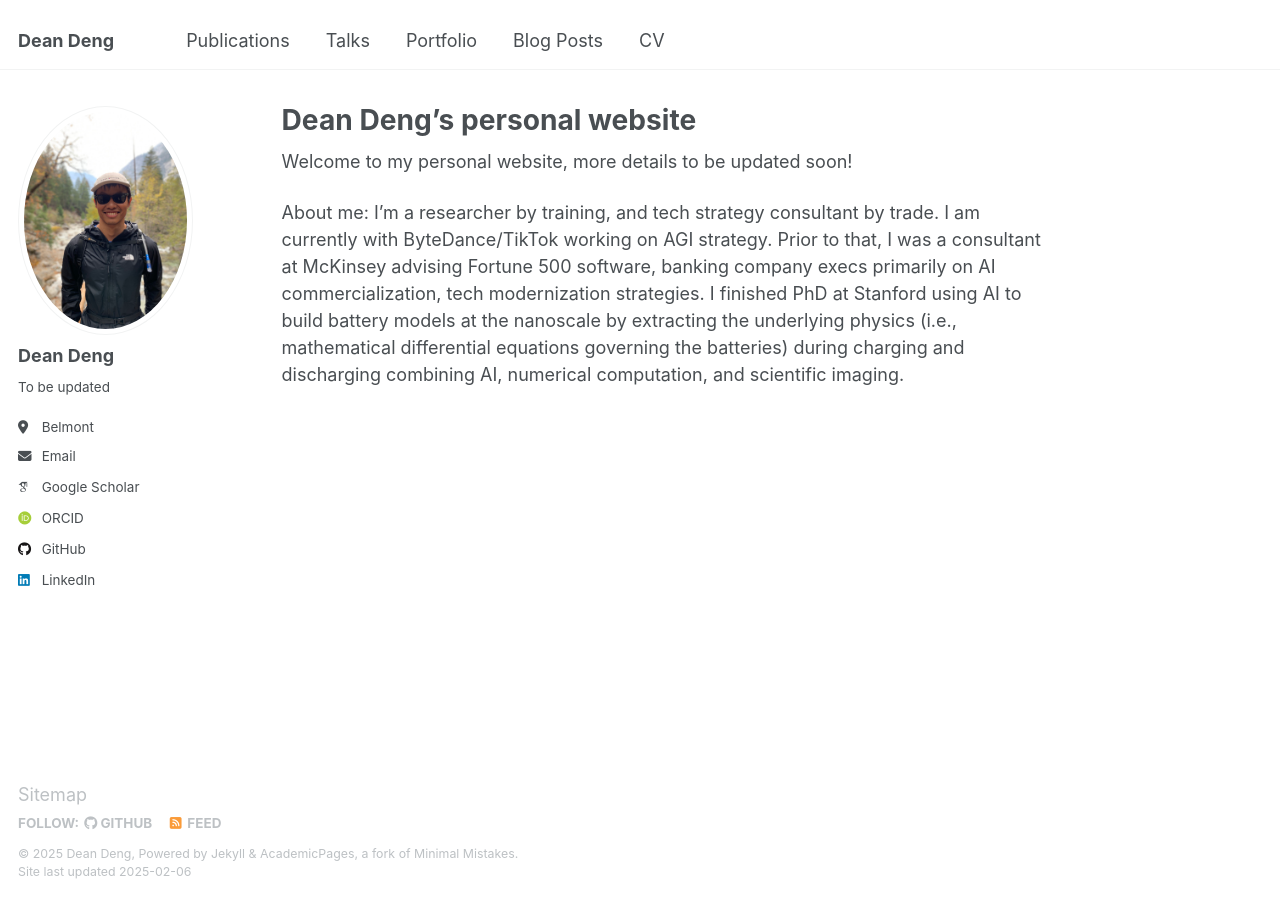
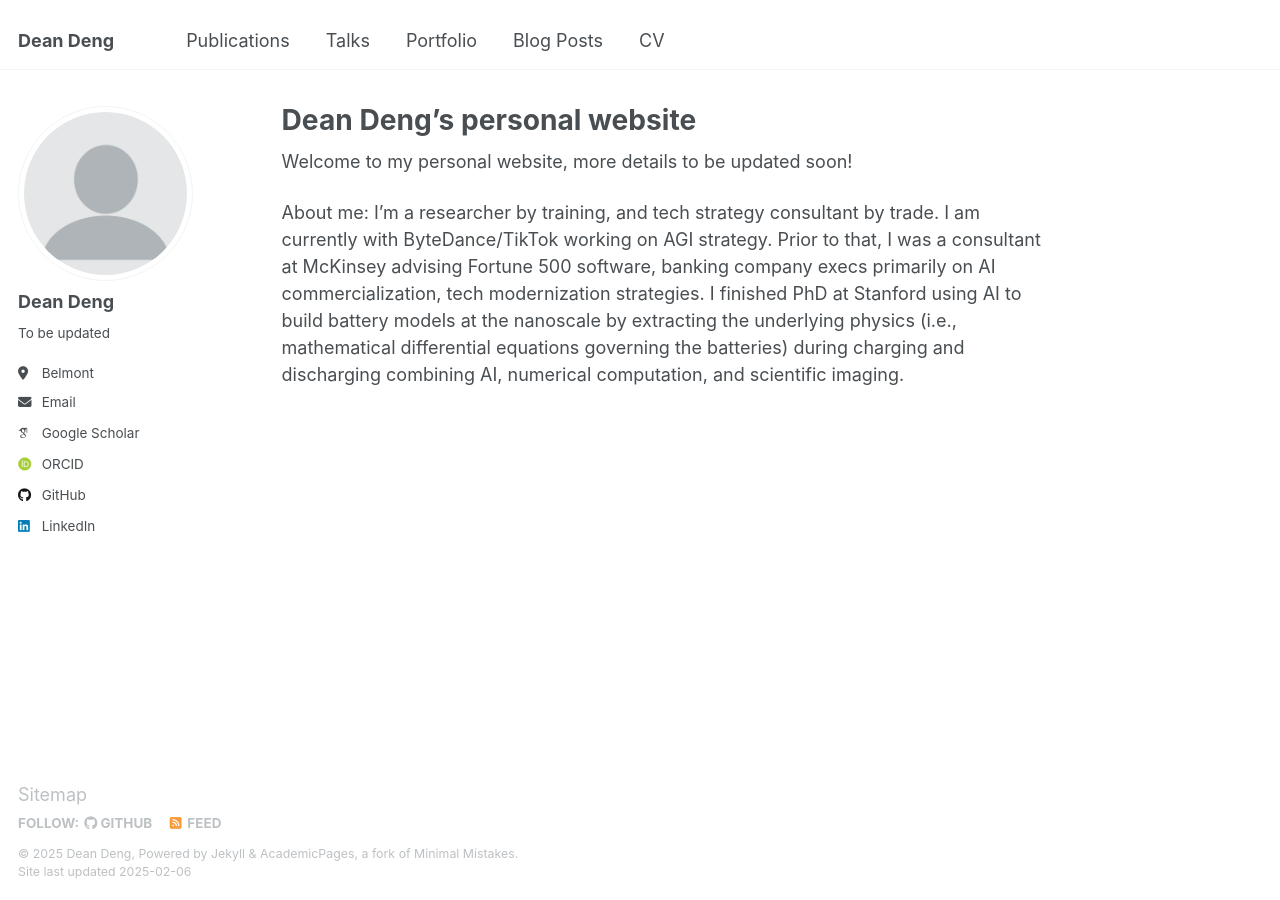
Before and after one commit to dhtdean/home, a Jekyll site: the page built from _pages/about.md, in a window 1280 px wide. Built offline with Jekyll 4.4.1, drawn with Linux system fonts in a browser that asks for light colours; some web fonts are replaced.

Commit message:
Update _config.yml

```diff
--- a/_config.yml
+++ b/_config.yml
@@ -13,7 +13,7 @@
 title_separator          : "-"
 name                     : &name "Dean Deng"
 description              : &description "personal page"
-URL                      : https://dhtdean.github.io/home/ # the base hostname & protocol for your site e.g. "https://[your GitHub username].github.io"
+URL                      : "https://dhtdean.github.io/home/" # the base hostname & protocol for your site e.g. "https://[your GitHub username].github.io"
 baseurl                  : "" # the subpath of your site, e.g. "/blog"
 repository               : "https://dhtdean.github.io/home/"
 
@@ -22,7 +22,7 @@
 #               Additional customization can be done by editing /_includes/author-profile.html
 author:
   # Biographic information
-  avatar           : "profile.jpeg"
+  avatar           : "profile.png"
   name             : "Dean Deng"
   pronouns         : # example: "she/her"
   bio              : "To be updated"
```
